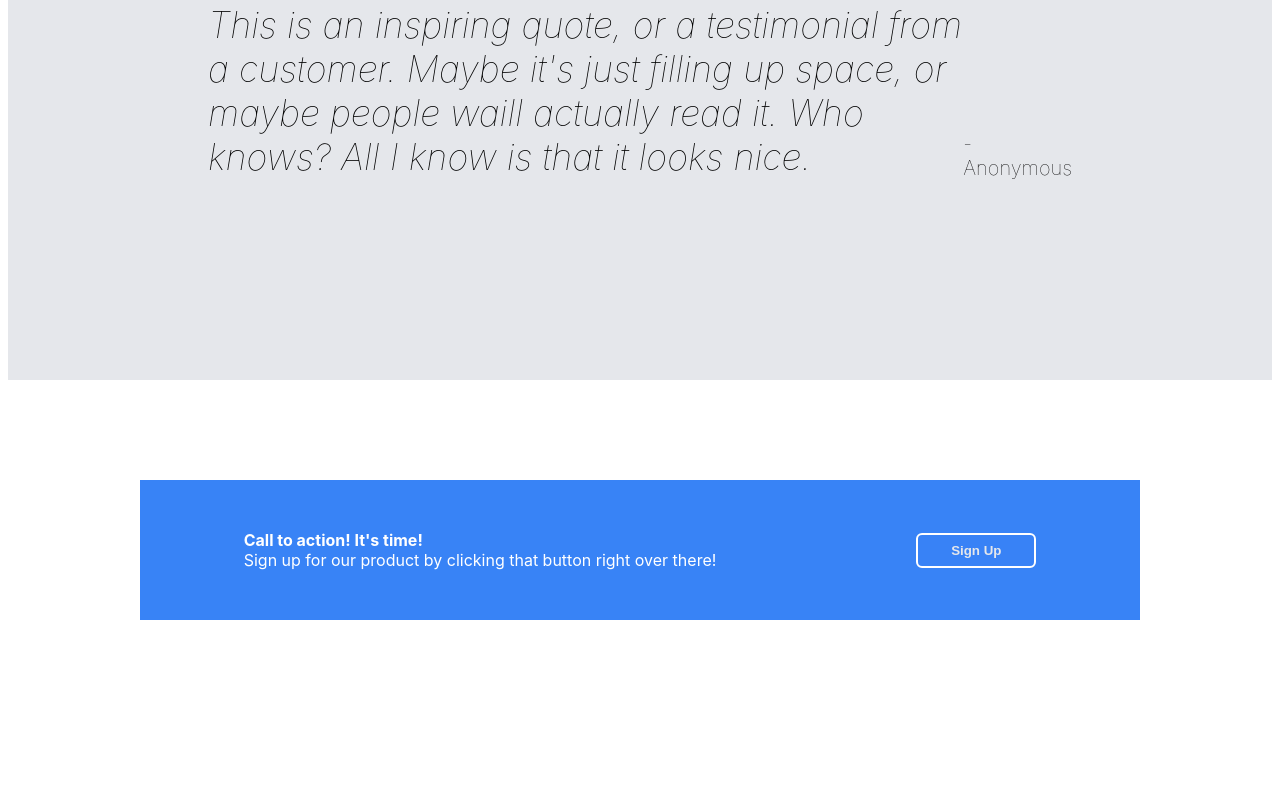
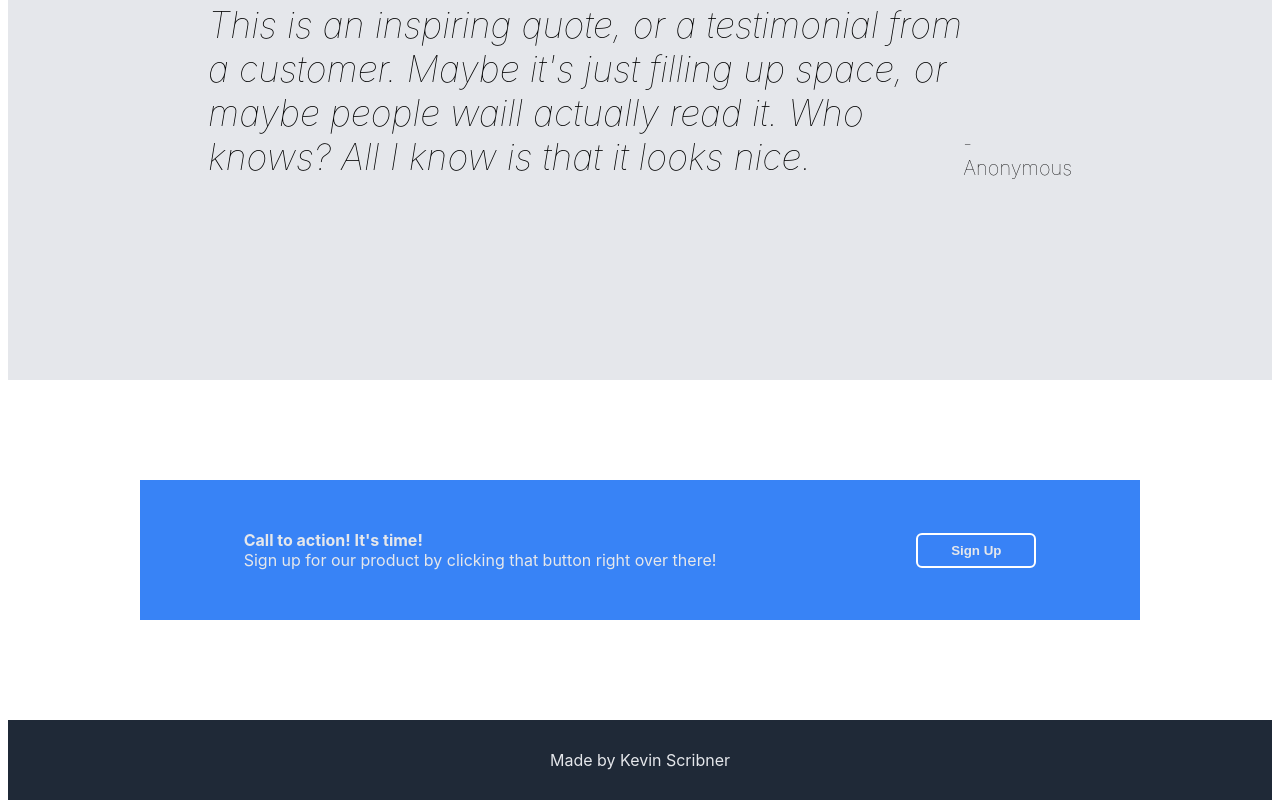
Before and after one commit to kevindscribner/landing-page, a plain HTML site: page index.html in a window 1280 px wide. Shown: the part 1485-2293 px from the top of the page. Before the commit the page ends 2213 px from the top, so only its background shows below. Drawn offline with Linux system fonts and the light colour scheme.

Commit message:
Add footer

```diff
--- a/index.html
+++ b/index.html
@@ -59,7 +59,6 @@
         </div>
         <button class="signup-button">Sign Up</button>
     </div>
-
-
+    <footer>Made by Kevin Scribner</footer>
 </body>
 </html>
--- a/style.css
+++ b/style.css
@@ -133,13 +133,14 @@ p {
 }
 
 /* Signup Prompt */
+
 .signup {
     display: flex;
     flex-direction: row;
     justify-content: center;
     align-items: center;
     background-color: #3883F6;
-    color: white;
+    color: #E5E7EB;
     gap: 200px;
     padding: 50px;
     width: 900px;
@@ -160,3 +161,10 @@ p {
     border: 2px solid white;
     width: 120px;
 }
+
+footer {
+    text-align: center;
+    background-color: #1F2937;
+    color: #E5E7EB;
+    padding: 30px;
+}
```
